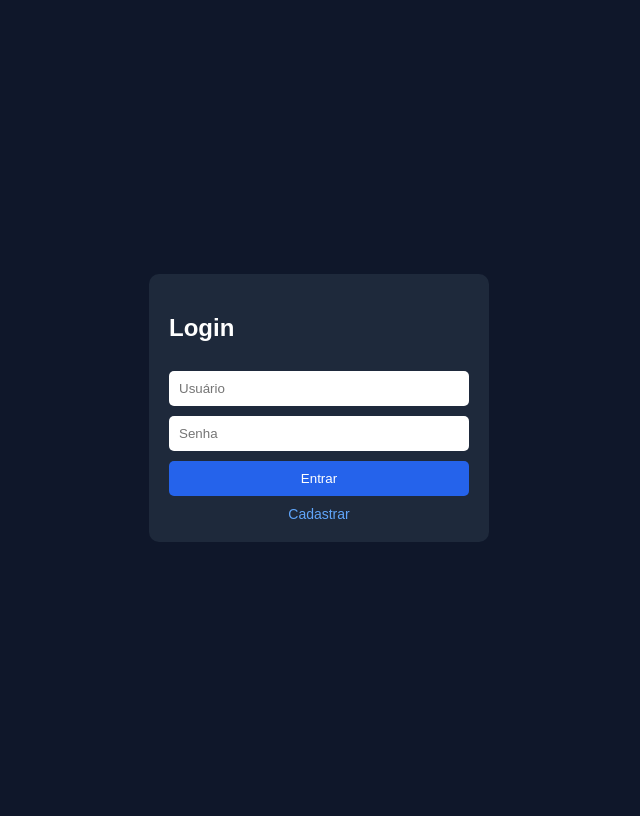
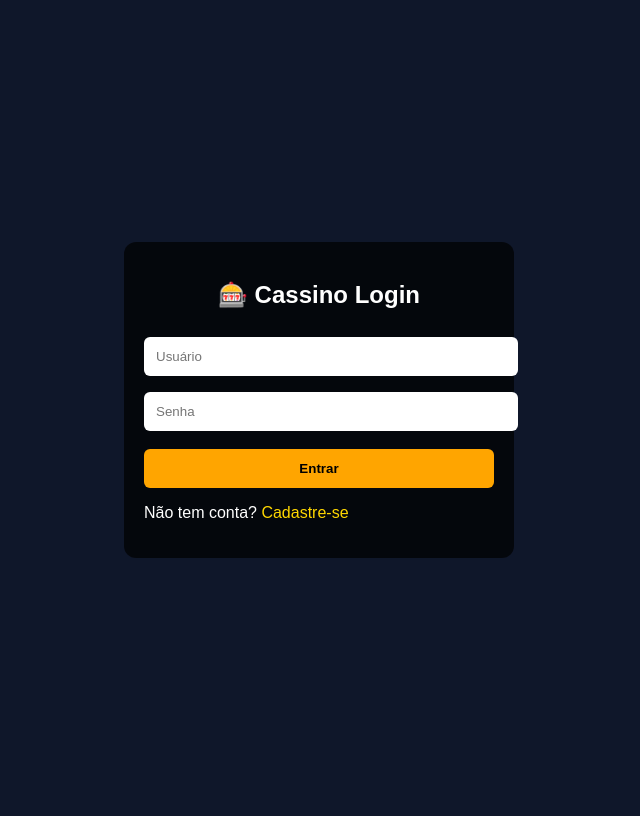
Before and after one commit to diamantinojunior204-coder/tropical, a Flask app: page / in a window 1280 px wide. Shown: the whole page, without its empty margins (321-961 px from the left). After the commit the page ends 558 px from the top, so only its background shows below. Run offline with Flask 3, Linux system fonts and the light colour scheme; some libraries are stand-ins or nearby versions.

Commit message:
Update login.html

```diff
--- a/API/templates/login.html
+++ b/API/templates/login.html
@@ -5,21 +5,24 @@
 <meta name="viewport" content="width=device-width, initial-scale=1.0">
 <title>Login - Cassino</title>
 <style>
-body { font-family: Arial; background:#0f172a; color:white; display:flex; align-items:center; justify-content:center; height:100vh; }
-form { background:#1e293b; padding:20px; border-radius:10px; display:flex; flex-direction:column; gap:10px; width:300px; }
-input { padding:10px; border:none; border-radius:5px; }
-button { padding:10px; background:#2563eb; color:white; border:none; border-radius:5px; cursor:pointer; }
-button:hover { background:#1d4ed8; }
-a { color:#60a5fa; text-decoration:none; font-size:14px; text-align:center; }
+body {margin:0;font-family:Arial;background:#0f172a;color:white;display:flex;justify-content:center;align-items:center;height:100vh;}
+.container {background:rgba(0,0,0,0.7);padding:20px;border-radius:12px;width:90%;max-width:350px;}
+input {width:100%;padding:12px;margin:8px 0;border-radius:6px;border:none;}
+button {width:100%;padding:12px;margin-top:10px;background:orange;border:none;border-radius:6px;font-weight:bold;cursor:pointer;}
+button:hover{background:gold;}
+h2{text-align:center;margin-bottom:20px;}
+a{text-decoration:none;color:gold;}
 </style>
 </head>
 <body>
-<form method="POST">
-<h2>Login</h2>
+<div class="container">
+<h2>🎰 Cassino Login</h2>
+<form method="POST" action="/">
 <input type="text" name="usuario" placeholder="Usuário" required>
 <input type="password" name="senha" placeholder="Senha" required>
 <button type="submit">Entrar</button>
-<a href="/cadastro">Cadastrar</a>
 </form>
+<p>Não tem conta? <a href="/cadastro">Cadastre-se</a></p>
+</div>
 </body>
 </html>
```
